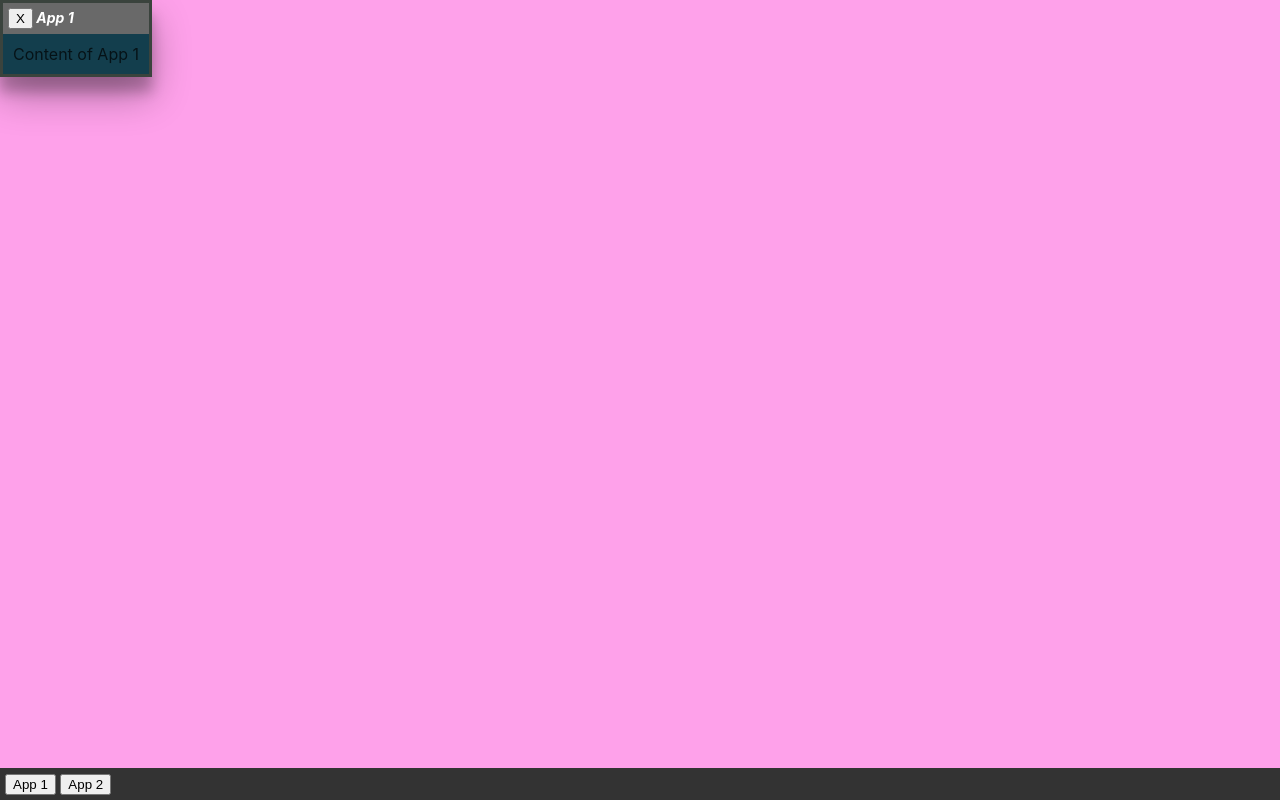
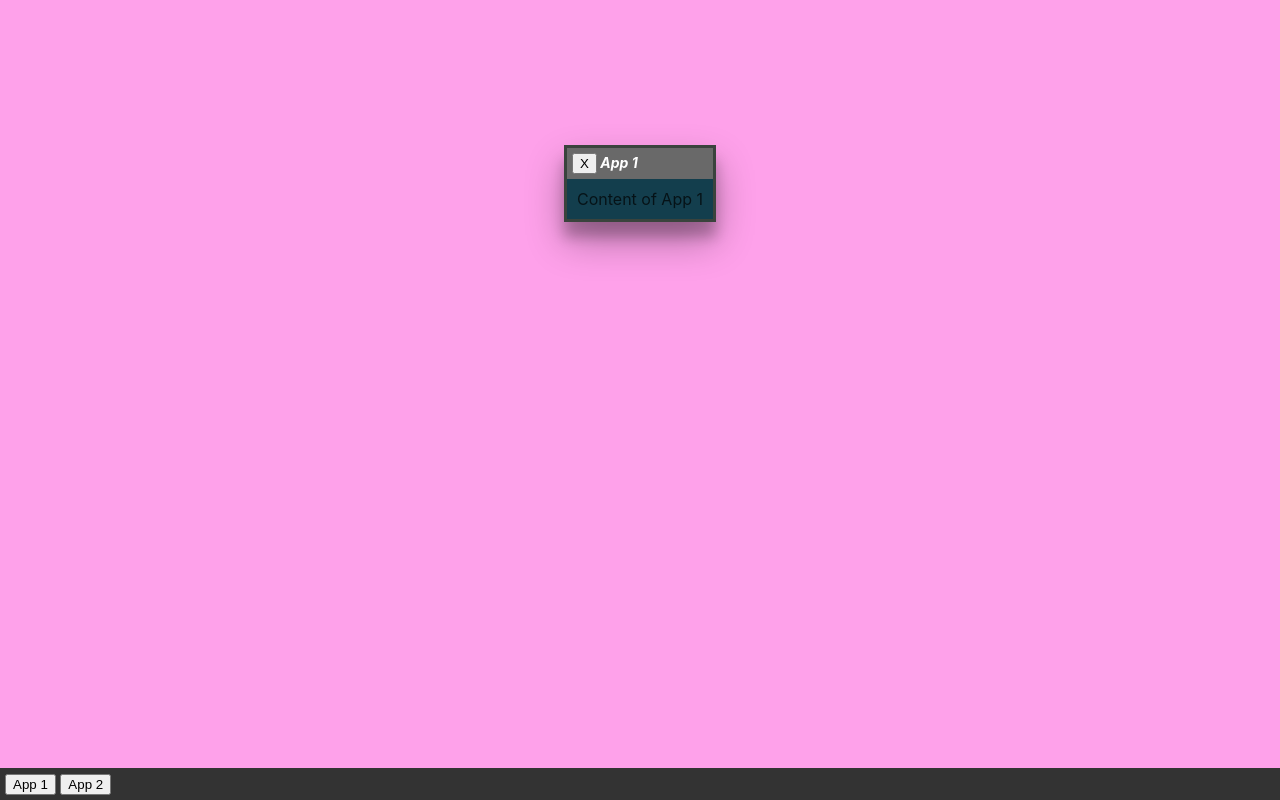
Before and after one commit to Von-Schmidt/vincentsmid, a SvelteKit app: page / in a window 1280 px wide. Both pictures are taken after a click on the button "App 1". Built offline with nearby package versions, Linux system fonts and the light colour scheme; a web font is replaced by a local one.

Commit message:
draggable update
Updated draggable so it drags the entire window

```diff
--- a/src/routes/Draggable.svelte
+++ b/src/routes/Draggable.svelte
@@ -1,18 +1,17 @@
 <script>
-  let x = 0;
-  let y = 0;
   let isDragging = false;
 
   function onMouseDown(event) {
     isDragging = true;
 
-    let startX = x - event.clientX;
-    let startY = y - event.clientY;
+    let draggedElem = event.currentTarget.parentElement.parentElement;
+    let startX = parseInt(draggedElem.style.left || 0) - event.clientX;
+    let startY = parseInt(draggedElem.style.top || 0) - event.clientY;
 
     function onMouseMove(event) {
       if (isDragging) {
-        x = event.clientX + startX;
-        y = event.clientY + startY;
+        draggedElem.style.left = `${event.clientX + startX}px`;
+        draggedElem.style.top = `${event.clientY + startY}px`;
       }
     }
 
@@ -27,20 +26,6 @@
   }
 </script>
 
-<svelte:head>
-  <style>
-    .draggable {
-      position: absolute;
-      cursor: grab;
-      user-select: none;
-    }
-
-    .draggable:active {
-      cursor: grabbing;
-    }
-  </style>
-</svelte:head>
-
-<div class="draggable" style="left: {x}px; top: {y}px" on:mousedown={onMouseDown}>
+<div on:mousedown={onMouseDown}>
   <slot></slot>
 </div>
```
